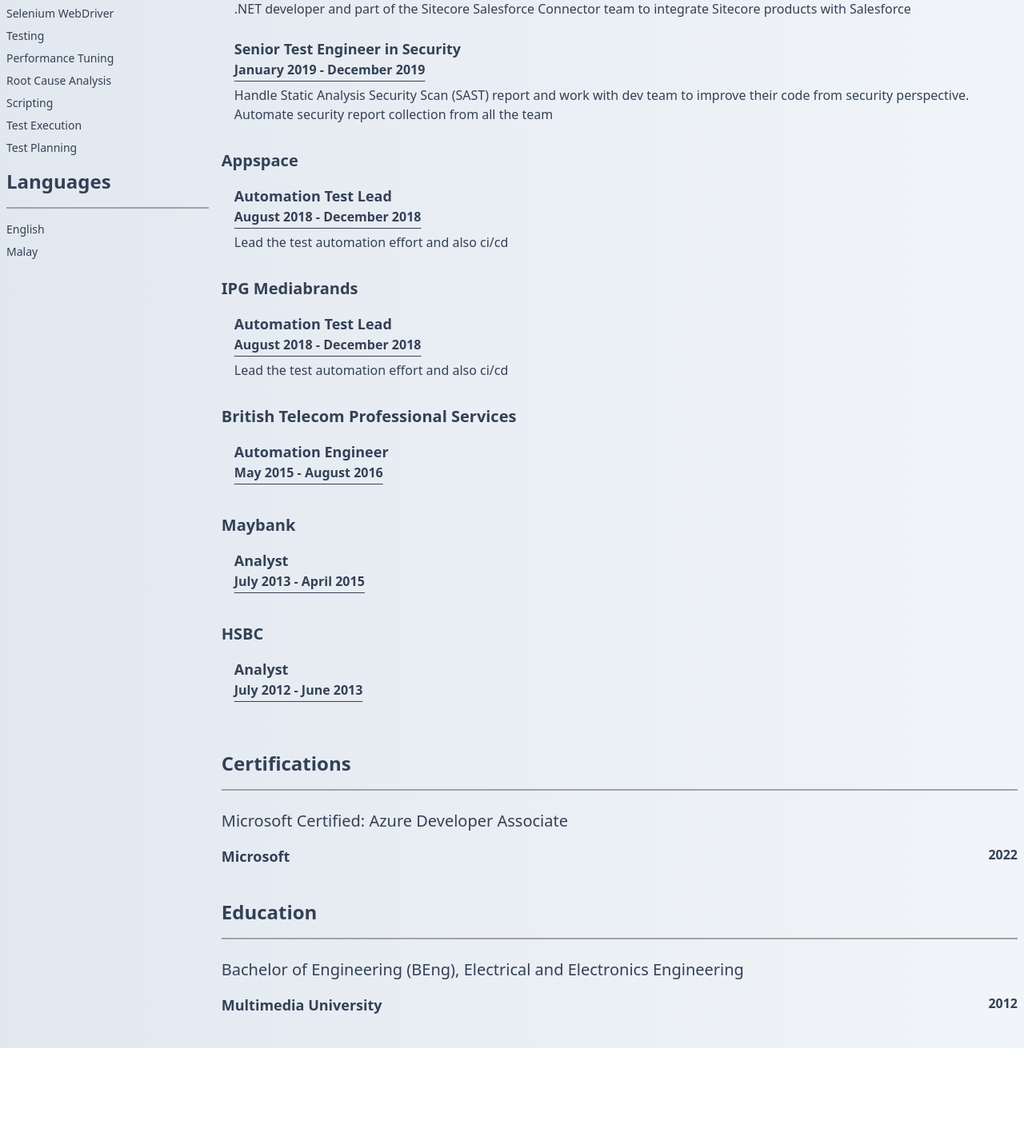
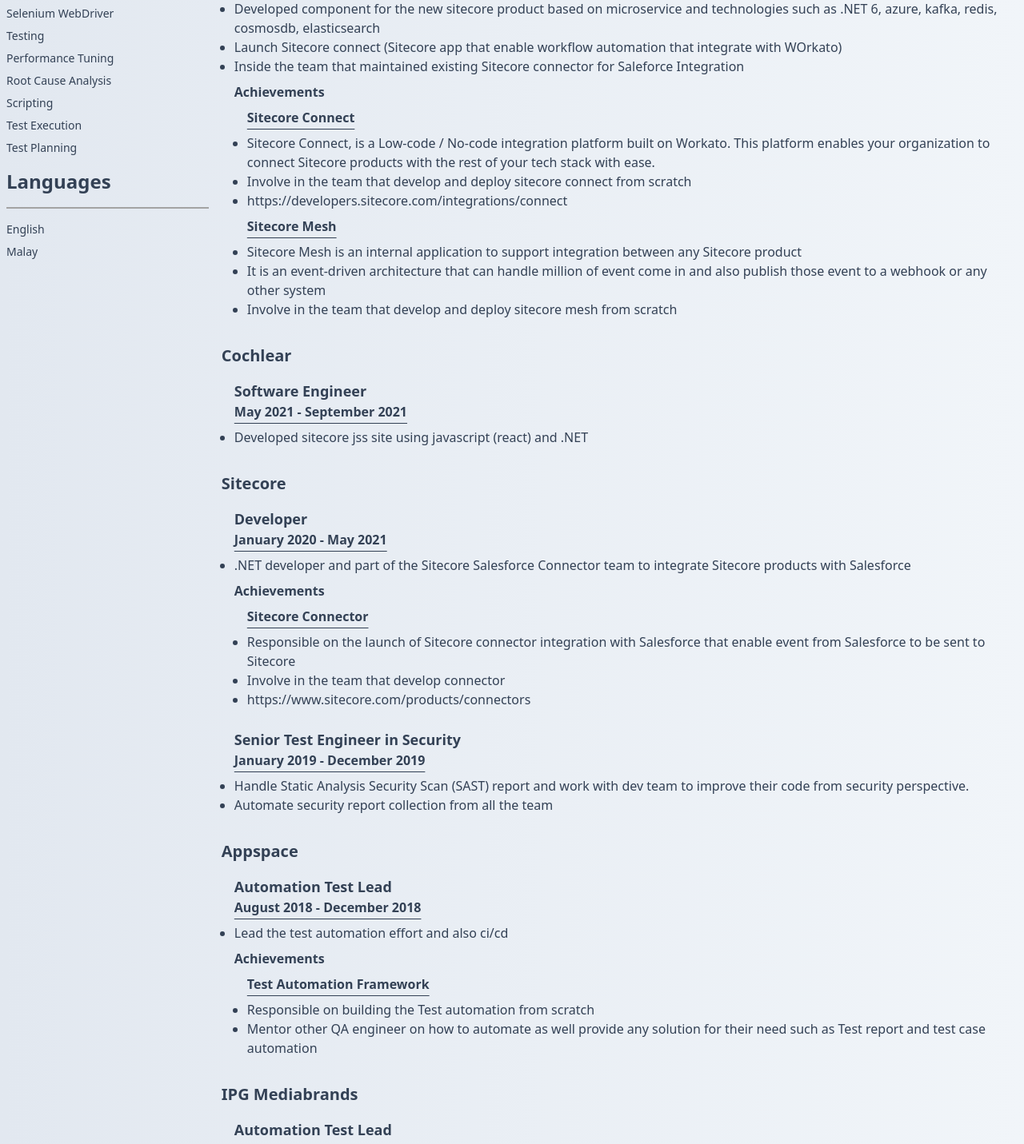
Before and after one commit to firdausng/firdausng-blog-sveltekit, a SvelteKit app: page /cv in a window 1280 px wide. Shown: the part 1115-2546 px from the top of the page at 80% size. Before the commit the page ends 2426 px from the top, so only its background shows below. Built offline with nearby package versions, Linux system fonts and the light colour scheme.

Commit message:
update Achievements

```diff
--- a/src/routes/(cv)/cv/+page.svelte
+++ b/src/routes/(cv)/cv/+page.svelte
@@ -11,6 +11,31 @@
 						duration: 'January 2023 - Present',
 						description: [
 							'Leading a team of 3 developers and 3 QA professionals, I ensure successful project delivery and meet timelines'
+						],
+						achievements: [
+							{
+								name: "Sitecore Connect",
+								details: [
+									"Sitecore Connect, is a Low-code / No-code integration platform built on Workato. This platform enables your organization to connect Sitecore products with the rest of your tech stack with ease.",
+									"Involve in the team that develop and deploy sitecore connect from scratch",
+									"https://developers.sitecore.com/integrations/connect"
+								]
+							},
+							{
+								name: "Sitecore Mesh",
+								details: [
+									"Sitecore Mesh is an internal application to support integration between any Sitecore product",
+									"It is an event-driven architecture that can handle million of event come in and also publish those event to a webhook or any other system",
+									"Involve in the team that develop and deploy sitecore mesh from scratch",
+								]
+							},
+							{
+								name: "Sitecore Audit",
+								details: [
+									"Sitecore Audit is an Sitecore application that provide audit data to any Sitecore product",
+									"Involve in the team that develop and deploy sitecore audit from scratch",
+								]
+							}
 						]
 					},
 					{
@@ -22,6 +47,24 @@
 							'Developed component for the new sitecore product based on microservice and technologies such as .NET 6, azure, kafka, redis, cosmosdb, elasticsearch',
 							'Launch Sitecore connect (Sitecore app that enable workflow automation that integrate with WOrkato)',
 							'Inside the team that maintained existing Sitecore connector for Saleforce Integration'
+						],
+						achievements: [
+							{
+								name: "Sitecore Connect",
+								details: [
+									"Sitecore Connect, is a Low-code / No-code integration platform built on Workato. This platform enables your organization to connect Sitecore products with the rest of your tech stack with ease.",
+									"Involve in the team that develop and deploy sitecore connect from scratch",
+									"https://developers.sitecore.com/integrations/connect"
+								]
+							},
+							{
+								name: "Sitecore Mesh",
+								details: [
+									"Sitecore Mesh is an internal application to support integration between any Sitecore product",
+									"It is an event-driven architecture that can handle million of event come in and also publish those event to a webhook or any other system",
+									"Involve in the team that develop and deploy sitecore mesh from scratch",
+								]
+							}
 						]
 					}
 				]
@@ -46,6 +89,16 @@
 						duration: 'January 2020 - May 2021',
 						description: [
 							'.NET developer and part of the Sitecore Salesforce Connector team to integrate Sitecore products with Salesforce'
+						],
+						achievements: [
+							{
+								name: "Sitecore Connector",
+								details: [
+									"Responsible on the launch of Sitecore connector integration with Salesforce that enable event from Salesforce to be sent to Sitecore",
+									"Involve in the team that develop connector",
+									"https://www.sitecore.com/products/connectors"
+								]
+							}
 						]
 					},
 					{
@@ -66,6 +119,15 @@
 						duration: 'August 2018 - December 2018',
 						description: [
 							'Lead the test automation effort and also ci/cd'
+						],
+						achievements: [
+							{
+								name: "Test Automation Framework",
+								details: [
+									"Responsible on building the Test automation from scratch",
+									"Mentor other QA engineer on how to automate as well provide any solution for their need such as Test report and test case automation",
+								]
+							}
 						]
 					}
 				]
@@ -78,6 +140,15 @@
 						duration: 'August 2018 - December 2018',
 						description: [
 							'Lead the test automation effort and also ci/cd'
+						],
+						achievements: [
+							{
+								name: "Test Automation Framework",
+								details: [
+									"Responsible on building the Test automation from scratch",
+									"Mentor other QA engineer on how to automate as well provide any solution for their need such as Test report and test case automation",
+								]
+							}
 						]
 					}
 				]
@@ -88,7 +159,16 @@
 					{
 						name: 'Automation Engineer',
 						duration: 'May 2015 - August 2016',
-						description: []
+						description: [],
+						achievements: [
+							{
+								name: "Test Automation Framework",
+								details: [
+									"Responsible on building the Test automation from scratch",
+									"Mentor other QA engineer on how to automate as well provide any solution for their need such as Test report and test case automation",
+								]
+							}
+						]
 					}
 				]
 			},
@@ -265,7 +345,7 @@
 										<p class="text-md font-semibold underline underline-offset-8">{position.duration}</p>
 									</div>
 									<div>
-										<ul>
+										<ul class="list-disc">
 											{#each position.description as description (description)}
 												<li>
 													{description}
@@ -273,6 +353,28 @@
 											{/each}
 										</ul>
 									</div>
+
+									{#if position.achievements}
+										<div class="pt-2">
+											<h4 class="text-md font-semibold ">Achievements</h4>
+										</div>
+										{#each position.achievements as achievement (achievement)}
+											<div class="pl-4">
+												<div class="py-2">
+													<p class="text-md font-semibold underline underline-offset-8">{achievement.name}</p>
+												</div>
+												<ul class="list-disc">
+													{#each achievement.details as detail (detail)}
+														<li>
+															{detail}
+														</li>
+													{/each}
+
+												</ul>
+											</div>
+										{/each}
+									{/if}
+
 								</div>
 							{/each}
 						</div>
```
